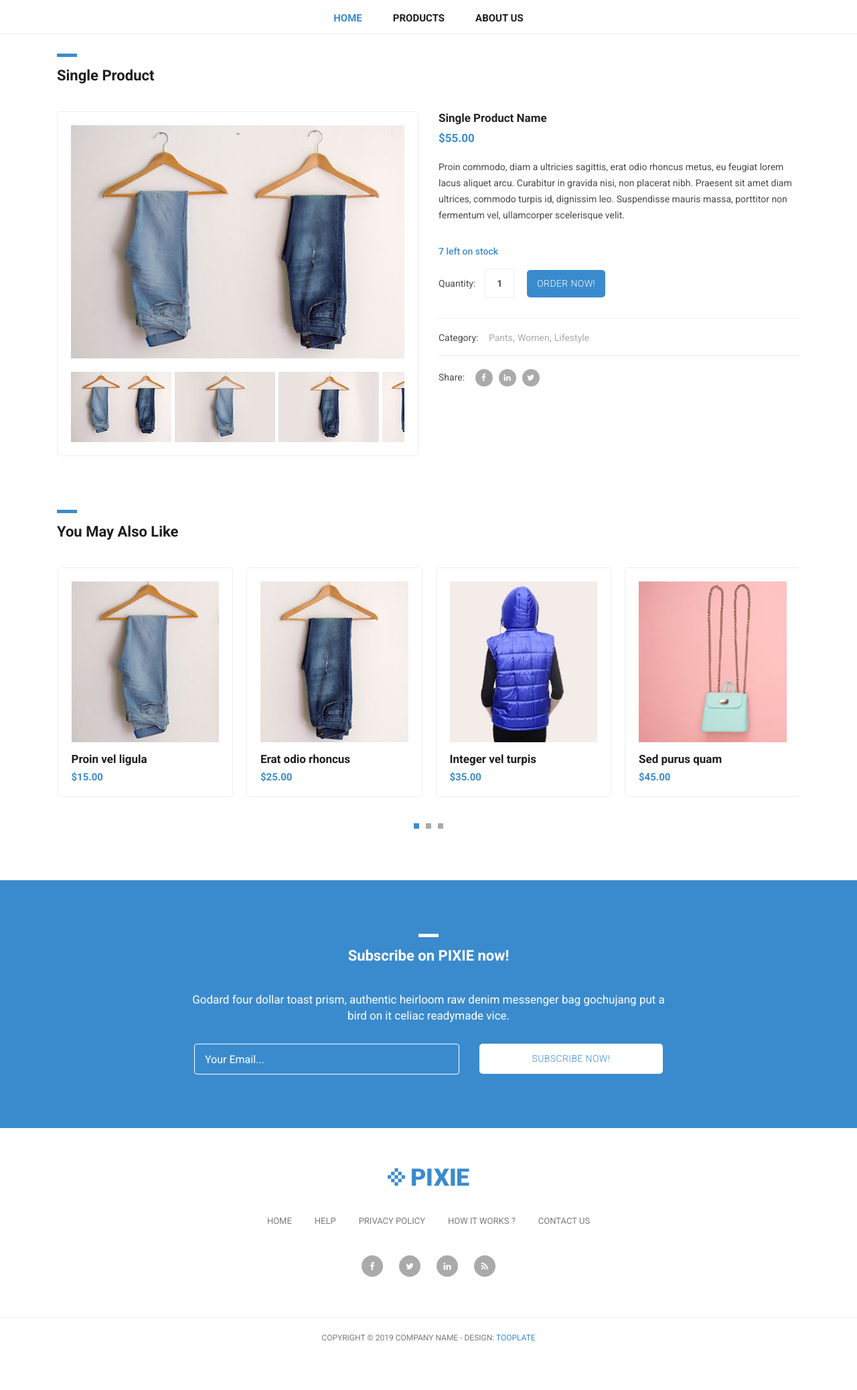
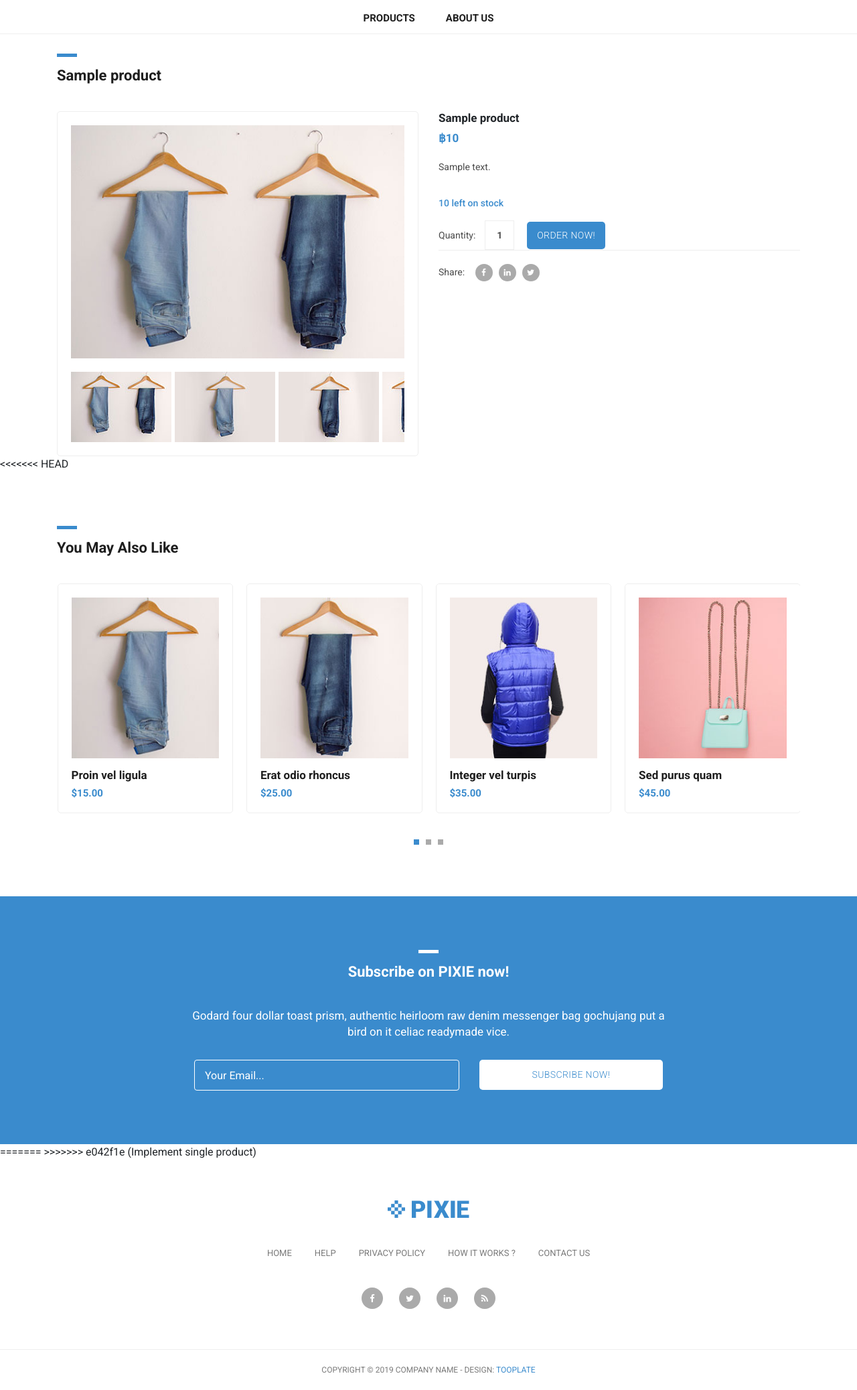
Before and after one commit to ku-market-place/ku-market-place, a Django app: template ku_market_place/templates/ku_market_place/single-product.html in a window 1280 px wide. Shown: the part 140-2215 px from the top of the page at 67% size. Before the commit the page ends 2142 px from the top, so only its background shows below. Run offline with Django 4.2, Linux system fonts and the light colour scheme; the template is opened without the code that fills it: values that come from a table or form of the project are taken from there, others are empty; tables that the repository leaves empty hold one stand-in row (values such as "Sample post"); some libraries are stand-ins or nearby versions.

Commit message:
Implement single product

```diff
--- a/ku_market_place/templates/ku_market_place/single-product.html
+++ b/ku_market_place/templates/ku_market_place/single-product.html
@@ -1,9 +1,8 @@
-{% load static %}
 <!DOCTYPE html>
 <html lang="en">
 
   <head>
-
+    {% load static %}
     <meta charset="utf-8">
     <meta name="viewport" content="width=device-width, initial-scale=1, shrink-to-fit=no">
     <meta name="description" content="">
@@ -49,11 +48,6 @@ https://www.tooplate.com/view/2114-pixie
         </button>
         <div class="collapse navbar-collapse" id="navbarResponsive">
           <ul class="navbar-nav ml-auto">
-            <li class="nav-item active">
-              <a class="nav-link" href="{% url 'ku-market-place:index' %}">Home
-                <span class="sr-only">(current)</span>
-              </a>
-            </li>
             <li class="nav-item">
               <a class="nav-link" href="{% url 'ku-market-place:product' %}">Products</a>
             </li>
@@ -73,7 +67,7 @@ https://www.tooplate.com/view/2114-pixie
           <div class="col-md-12">
             <div class="section-heading">
               <div class="line-dec"></div>
-              <h1>Single Product</h1>
+              <h1>{{ product.product_name }}</h1>
             </div>
           </div>
           <div class="col-md-6">
@@ -116,10 +110,10 @@ https://www.tooplate.com/view/2114-pixie
           </div>
           <div class="col-md-6">
             <div class="right-content">
-              <h4>Single Product Name</h4>
-              <h6>$55.00</h6>
-              <p>Proin commodo, diam a ultricies sagittis, erat odio rhoncus metus, eu feugiat lorem lacus aliquet arcu. Curabitur in gravida nisi, non placerat nibh. Praesent sit amet diam ultrices, commodo turpis id, dignissim leo. Suspendisse mauris massa, porttitor non fermentum vel, ullamcorper scelerisque velit. </p>
-              <span>7 left on stock</span>
+              <h4>{{ product.product_name }}</h4>
+              <h6>฿{{ product.price }}</h6>
+              <p>{{ product.description }}</p>
+              <span>{{ product.quantity }} left on stock</span>
               <form action="" method="get">
                 <label for="quantity">Quantity:</label>
                 <input name="quantity" type="quantity" class="quantity-text" id="quantity"
@@ -129,9 +123,6 @@ https://www.tooplate.com/view/2114-pixie
                 <input type="submit" class="button" value="Order Now!">
               </form>
               <div class="down-content">
-                <div class="categories">
-                  <h6>Category: <span><a href="#">Pants</a>,<a href="#">Women</a>,<a href="#">Lifestyle</a></span></h6>
-                </div>
                 <div class="share">
                   <h6>Share: <span><a href="#"><i class="fa fa-facebook"></i></a><a href="#"><i class="fa fa-linkedin"></i></a><a href="#"><i class="fa fa-twitter"></i></a></span></h6>
                 </div>
@@ -142,6 +133,7 @@ https://www.tooplate.com/view/2114-pixie
       </div>
     </div>
     <!-- Single Page Ends Here -->
+<<<<<<< HEAD
 
 
     <!-- Similar Starts Here -->
@@ -267,6 +259,8 @@ https://www.tooplate.com/view/2114-pixie
     <!-- Subscribe Form Ends Here -->
 
 
+=======
+>>>>>>> e042f1e (Implement single product)
 
     <!-- Footer Starts Here -->
     <div class="footer">
--- a/ku_market_place/urls.py
+++ b/ku_market_place/urls.py
@@ -1,14 +1,18 @@
 from django.urls import path
-from ku_market_place.views import HomePageView
 from . import views
+from django.views.generic import RedirectView
 
 
 app_name = "ku-market-place"
 urlpatterns = [
-    path('', HomePageView.as_view(), name='index'),
+    path('', RedirectView.as_view(url="product/")),
     path('about/', views.about, name='about'),
     path('contact/', views.contact, name='contact'),
     path('order_list/', views.order_list, name='order_list'),
     path('product/', views.ProductView.as_view(), name='product'),
-    path('single_product/', views.single_product, name='single_product'),
+    path(
+        'single_product/<int:pk>/',
+        views.ProductDetailView.as_view(),
+        name='single_product'
+    ),
 ]
```
Also changed, not shown: ku_market_place/templates/ku_market_place/about.html (+1 -7 lines), ku_market_place/templates/ku_market_place/products.html (+3 -6 lines), ku_market_place/views.py (+11 -13 lines).
